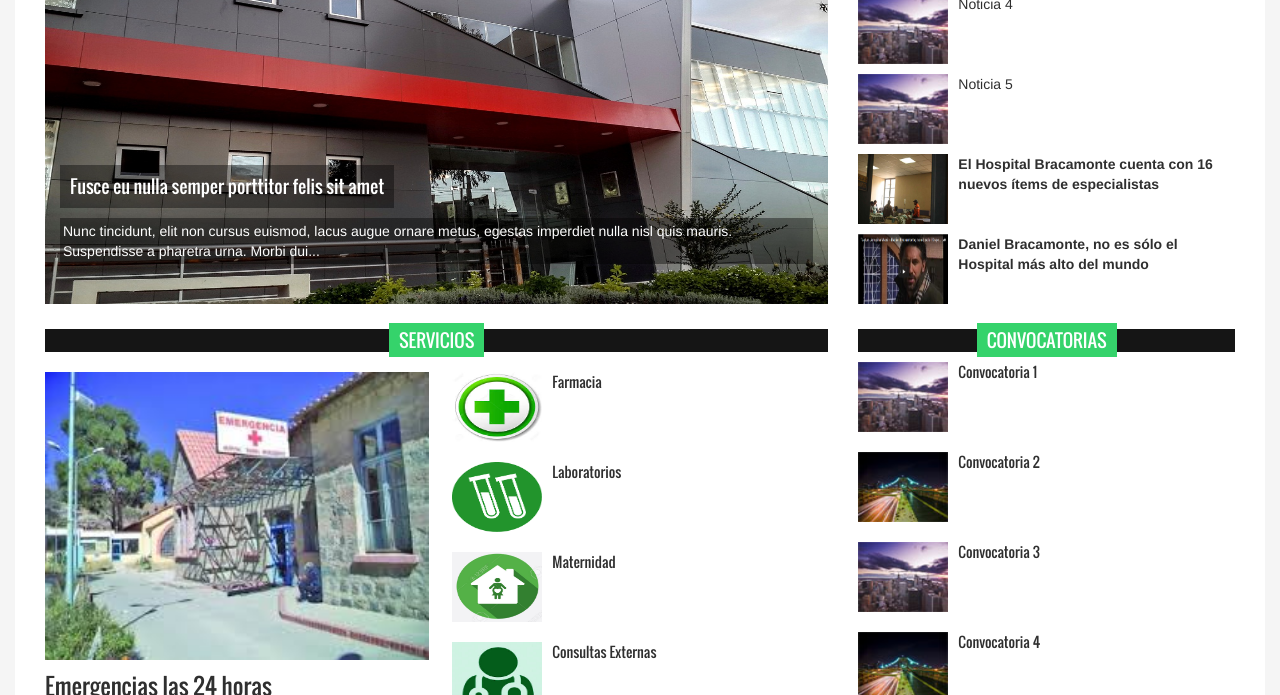
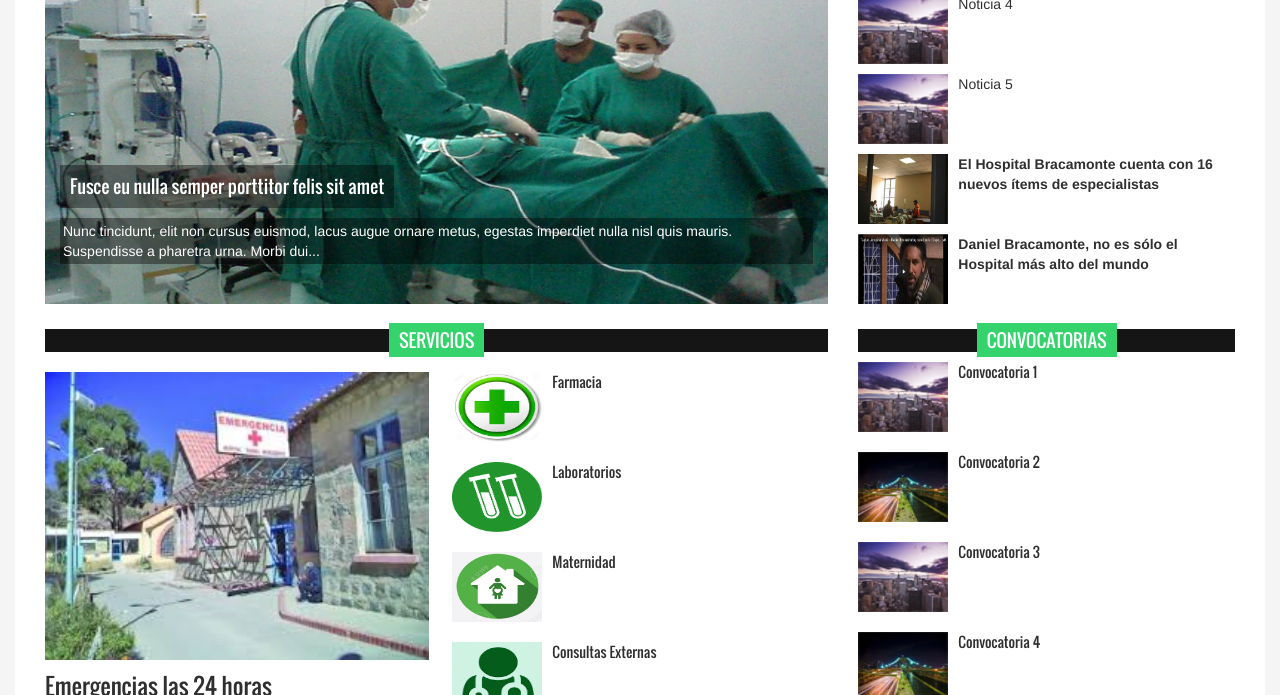
Before and after one commit to fernadomamani/HDB, a plain HTML site: page index.html in a window 1280 px wide. Shown: the part 405-1100 px from the top of the page. Drawn offline with Linux system fonts and the light colour scheme.

Commit message:
modificado el banner

```diff
--- a/index.html
+++ b/index.html
@@ -136,7 +136,7 @@
 
             </div>
           </div>
-          <div class="single_iteam"> <a href="pages/single_page.html"> <img src="images/8.jpg" alt=""></a>
+          <div class="single_iteam"> <a href="pages/single_page.html"> <img src="images/17.jpg" alt=""></a>
             <div class="slider_article">
               <h2><a class="slider_tittle" href="pages/single_page.html">Fusce eu nulla semper porttitor felis sit amet</a></h2>
               <p>Nunc tincidunt, elit non cursus euismod, lacus augue ornare metus, egestas imperdiet nulla nisl quis mauris. Suspendisse a pharetra urna. Morbi dui...</p>
```
Also changed, not shown: images/17.jpg (added), 2 other files.
